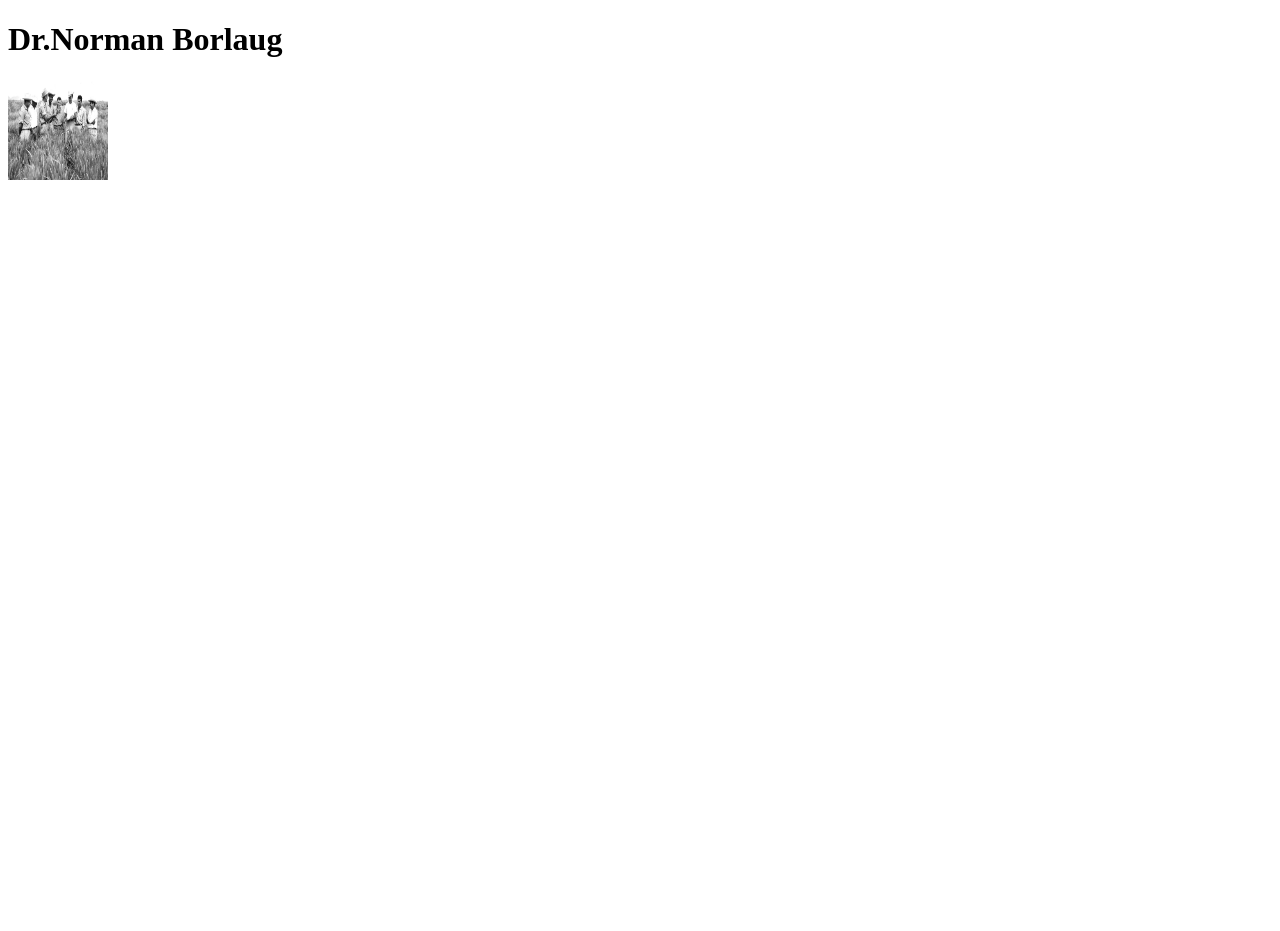
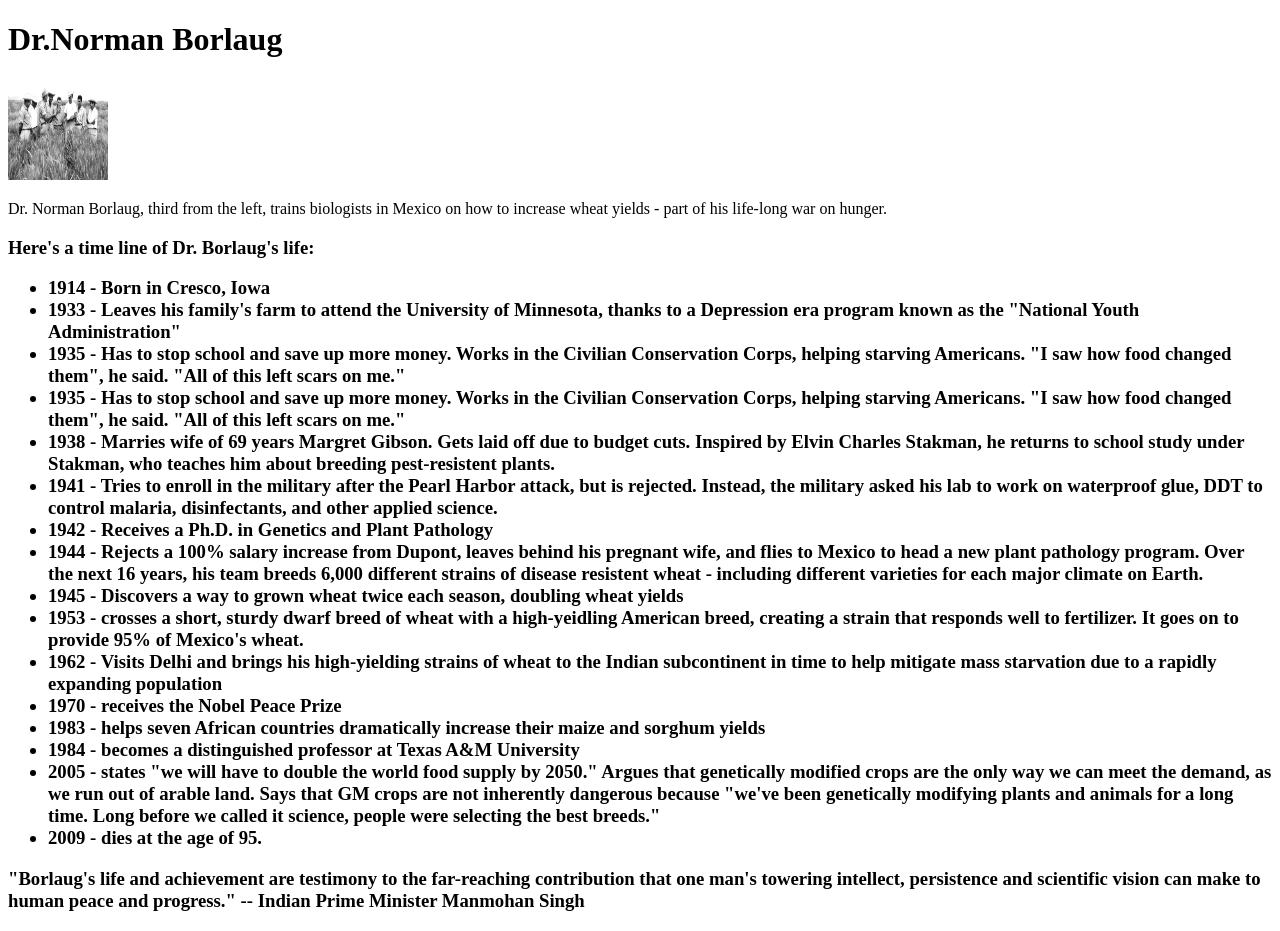
Before and after one commit to mrparkersson/Microserve-Html-Css-Project, a plain HTML site: page index.html in a window 1280 px wide. Before the commit the page ends 800 px from the top, so only its background shows below. Drawn offline with Linux system fonts and the light colour scheme.

Commit message:
the 5 and 6 stories

```diff
--- a/index.html
+++ b/index.html
@@ -21,6 +21,45 @@
         width="100px"
         height="100px"
       />
+      <div id ="img-caption"><p>Dr. Norman Borlaug, third from the left, trains biologists in Mexico on how to increase wheat yields - part of his life-long war on hunger.</p>
+      </div>
+      <h3 id="tribute-info">Here's a time line of Dr. Borlaug's life:
+        <ul>
+          <li>1914 - Born in Cresco, Iowa</li>
+          <li>        1933 - Leaves his family's farm to attend the University of Minnesota, thanks to a Depression era program known as the "National Youth Administration"
+          </li>
+          <li>        1935 - Has to stop school and save up more money. Works in the Civilian Conservation Corps, helping starving Americans. "I saw how food changed them", he said. "All of this left scars on me."
+          </li>
+          <li>        1935 - Has to stop school and save up more money. Works in the Civilian Conservation Corps, helping starving Americans. "I saw how food changed them", he said. "All of this left scars on me."
+          </li>
+          <li>        1938 - Marries wife of 69 years Margret Gibson. Gets laid off due to budget cuts. Inspired by Elvin Charles Stakman, he returns to school study under Stakman, who teaches him about breeding pest-resistent plants.
+          </li>
+          <li>        1941 - Tries to enroll in the military after the Pearl Harbor attack, but is rejected. Instead, the military asked his lab to work on waterproof glue, DDT to control malaria, disinfectants, and other applied science.
+          </li>
+          <li>        1942 - Receives a Ph.D. in Genetics and Plant Pathology
+          </li>
+        <li>        1944 - Rejects a 100% salary increase from Dupont, leaves behind his pregnant wife, and flies to Mexico to head a new plant pathology program. Over the next 16 years, his team breeds 6,000 different strains of disease resistent wheat - including different varieties for each major climate on Earth.
+        </li>
+        <li>1945 - Discovers a way to grown wheat twice each season, doubling wheat yields</li>
+        <li>        1953 - crosses a short, sturdy dwarf breed of wheat with a high-yeidling American breed, creating a strain that responds well to fertilizer. It goes on to provide 95% of Mexico's wheat.
+        </li>
+        <li>        1962 - Visits Delhi and brings his high-yielding strains of wheat to the Indian subcontinent in time to help mitigate mass starvation due to a rapidly expanding population
+        </li>
+        <li>        1970 - receives the Nobel Peace Prize
+        </li>
+        <li>        1983 - helps seven African countries dramatically increase their maize and sorghum yields
+        </li>
+        <li>        1984 - becomes a distinguished professor at Texas A&M University
+        </li>
+        <li>        2005 - states "we will have to double the world food supply by 2050." Argues that genetically modified crops are the only way we can meet the demand, as we run out of arable land. Says that GM crops are not inherently dangerous because "we've been genetically modifying plants and animals for a long time. Long before we called it science, people were selecting the best breeds."
+        </li>
+        <li>        2009 - dies at the age of 95.
+        </li>
+      </ul>
+      "Borlaug's life and achievement are testimony to the far-reaching contribution that one man's towering intellect, persistence and scientific vision can make to human peace and progress."
+
+        -- Indian Prime Minister Manmohan Singh
+      </h3>
     </div>
     <!--
 
```
